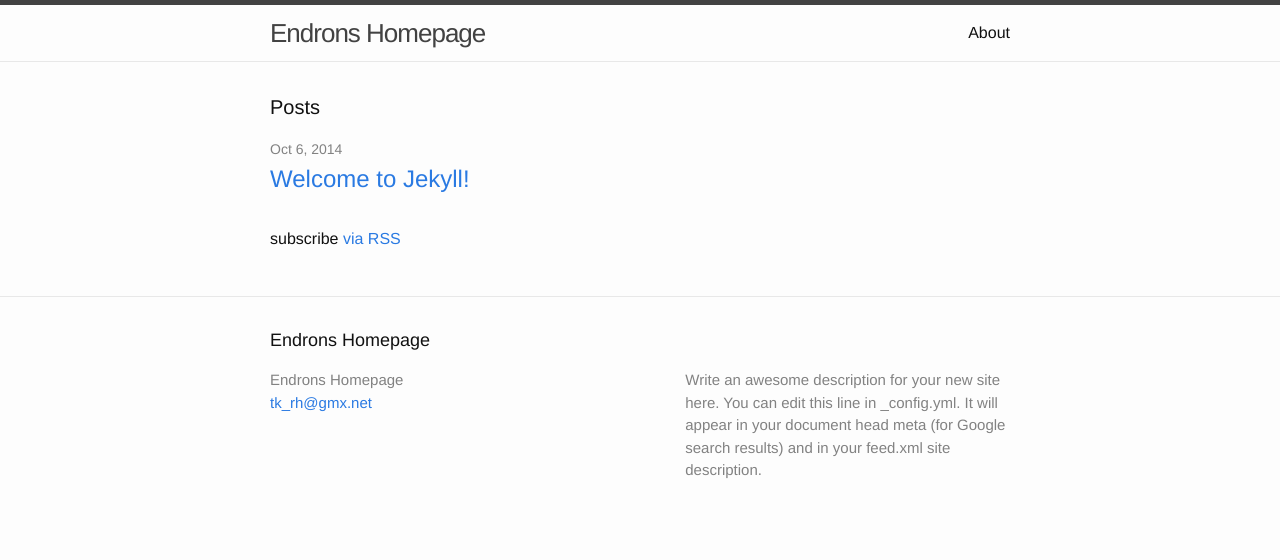
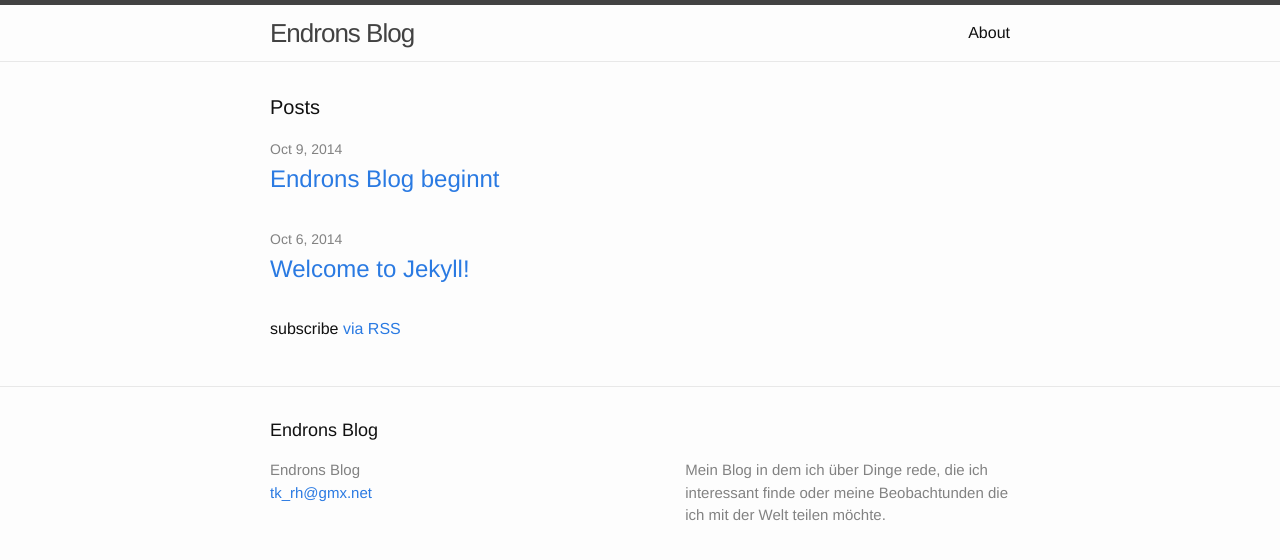
Before and after one commit to Endron/endron.github.io, a Jekyll site: the page built from index.html, in a window 1280 px wide. Shown: the top 560 px of the page. Built offline with Jekyll 4.4.1, drawn with Linux system fonts in a browser that asks for light colours.

Commit message:
Erster Post in den Blog.

```diff
--- a/_config.yml
+++ b/_config.yml
@@ -1,10 +1,9 @@
 # Site settings
-title: Endrons Homepage
+title: Endrons Blog
 email: tk_rh@gmx.net
 description: > # this means to ignore newlines until "baseurl:"
-  Write an awesome description for your new site here. You can edit this
-  line in _config.yml. It will appear in your document head meta (for
-  Google search results) and in your feed.xml site description.
+  Mein Blog in dem ich über Dinge rede, die ich interessant finde oder
+  meine Beobachtunden die ich mit der Welt teilen möchte.
 baseurl: "" # the subpath of your site, e.g. /blog/
 url: "http://endron.github.io/" # the base hostname & protocol for your site
 #twitter_username: jekyllrb
```
Also changed, not shown: _posts/2014-10-09-Genesis.markdown (added, +12 -0 lines).
